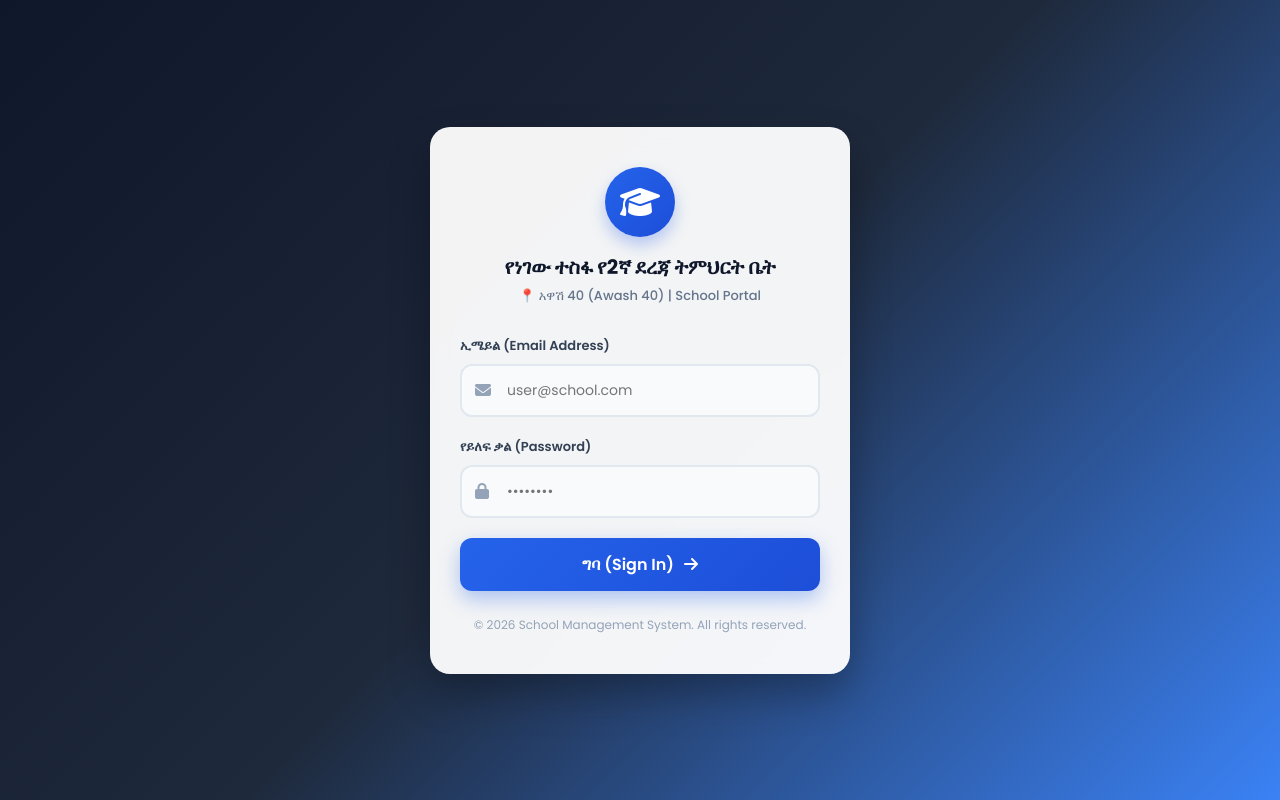
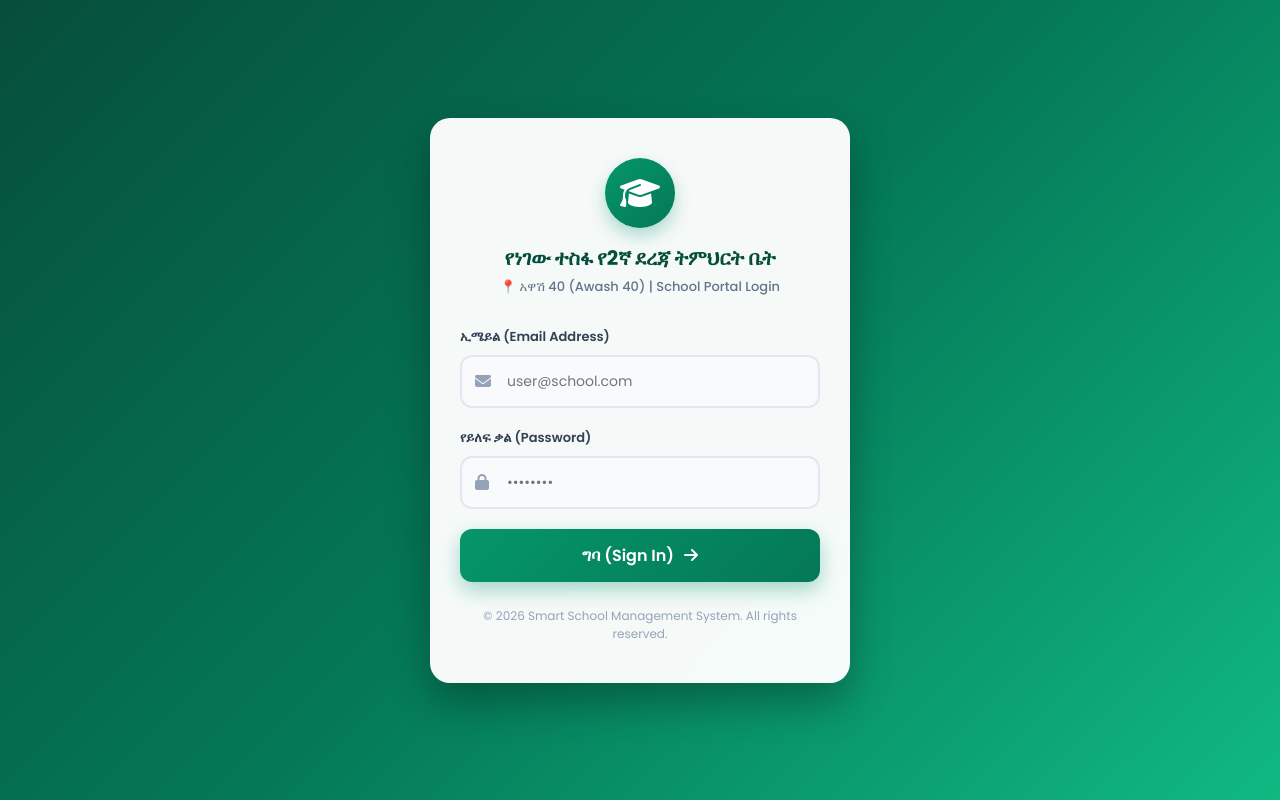
Before and after one commit to sudi00118-jpg/shool, a website: page login.html in a window 1280 px wide. Drawn offline with nearby package versions, Linux system fonts and the light colour scheme.

Commit message:
Update login page styles and text for branding

```diff
--- a/login.html
+++ b/login.html
@@ -12,7 +12,7 @@
         * { box-sizing: border-box; margin: 0; padding: 0; font-family: 'Poppins', sans-serif; }
 
         body {
-            background: linear-gradient(135deg, #0f172a 0%, #1e293b 50%, #3b82f6 100%);
+            background: linear-gradient(135deg, #064e3b 0%, #047857 50%, #10b981 100%);
             min-height: 100vh;
             display: flex;
             justify-content: center;
@@ -21,7 +21,7 @@
         }
 
         .login-card {
-            background: rgba(255, 255, 255, 0.95);
+            background: rgba(255, 255, 255, 0.96);
             backdrop-filter: blur(10px);
             width: 100%;
             max-width: 420px;
@@ -29,17 +29,12 @@
             border-radius: 20px;
             box-shadow: 0 20px 40px rgba(0, 0, 0, 0.3);
             text-align: center;
-            transition: transform 0.3s ease;
-        }
-
-        .login-card:hover {
-            transform: translateY(-5px);
         }
 
         .school-logo {
             width: 70px;
             height: 70px;
-            background: linear-gradient(135deg, #2563eb, #1d4ed8);
+            background: linear-gradient(135deg, #059669, #047857);
             color: white;
             border-radius: 50%;
             display: flex;
@@ -47,11 +42,11 @@
             justify-content: center;
             font-size: 32px;
             margin: 0 auto 15px auto;
-            box-shadow: 0 8px 16px rgba(37, 99, 235, 0.3);
+            box-shadow: 0 8px 16px rgba(5, 150, 105, 0.3);
         }
 
         .school-title {
-            color: #0f172a;
+            color: #064e3b;
             font-size: 20px;
             font-weight: 700;
             margin-bottom: 4px;
@@ -67,7 +62,6 @@
         .form-group {
             margin-bottom: 20px;
             text-align: left;
-            position: relative;
         }
 
         label {
@@ -104,14 +98,14 @@
         }
 
         input:focus {
-            border-color: #2563eb;
+            border-color: #059669;
             background: #ffffff;
-            box-shadow: 0 0 0 4px rgba(37, 99, 235, 0.1);
+            box-shadow: 0 0 0 4px rgba(5, 150, 105, 0.15);
         }
 
         .btn-login {
             width: 100%;
-            background: linear-gradient(135deg, #2563eb, #1d4ed8);
+            background: linear-gradient(135deg, #059669, #047857);
             color: white;
             border: none;
             padding: 14px;
@@ -120,7 +114,7 @@
             font-weight: 600;
             cursor: pointer;
             margin-top: 10px;
-            box-shadow: 0 8px 20px rgba(37, 99, 235, 0.35);
+            box-shadow: 0 8px 20px rgba(5, 150, 105, 0.35);
             transition: all 0.3s ease;
             display: flex;
             align-items: center;
@@ -129,13 +123,8 @@
         }
 
         .btn-login:hover {
-            background: linear-gradient(135deg, #1d4ed8, #1e40af);
+            background: linear-gradient(135deg, #047857, #065f46);
             transform: translateY(-2px);
-            box-shadow: 0 12px 24px rgba(37, 99, 235, 0.45);
-        }
-
-        .btn-login:active {
-            transform: translateY(0);
         }
 
         #alertMsg {
@@ -161,7 +150,7 @@
         <i class="fa-solid fa-graduation-cap"></i>
     </div>
     <div class="school-title">የነገው ተስፋ የ2ኛ ደረጃ ትምህርት ቤት</div>
-    <div class="school-sub">📍 አዋሽ 40 (Awash 40) | School Portal</div>
+    <div class="school-sub">📍 አዋሽ 40 (Awash 40) | School Portal Login</div>
 
     <form onsubmit="handleLogin(event)">
         <div class="form-group">
@@ -189,7 +178,7 @@
     <div id="alertMsg"></div>
 
     <div class="footer-text">
-        © 2026 School Management System. All rights reserved.
+        © 2026 Smart School Management System. All rights reserved.
     </div>
 </div>
 
@@ -206,8 +195,8 @@ async function handleLogin(e) {
     const submitBtn = document.getElementById("submitBtn");
 
     alertMsg.style.display = "block";
-    alertMsg.style.background = "#eff6ff";
-    alertMsg.style.color = "#1d4ed8";
+    alertMsg.style.background = "#ecfdf5";
+    alertMsg.style.color = "#047857";
     alertMsg.innerHTML = '<i class="fa-solid fa-spinner fa-spin"></i> ⏳ በመግባት ላይ...';
     submitBtn.disabled = true;
 
```
